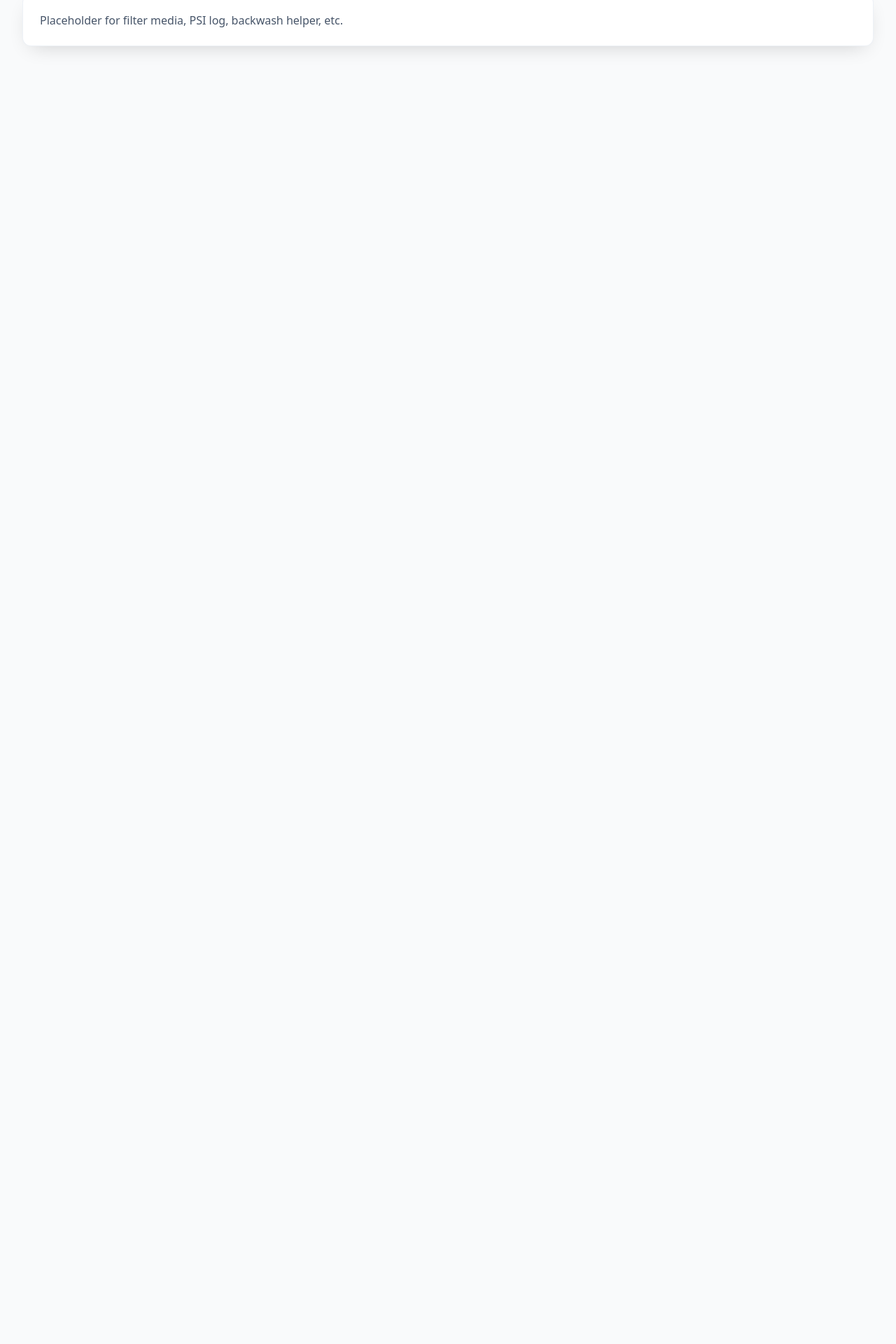
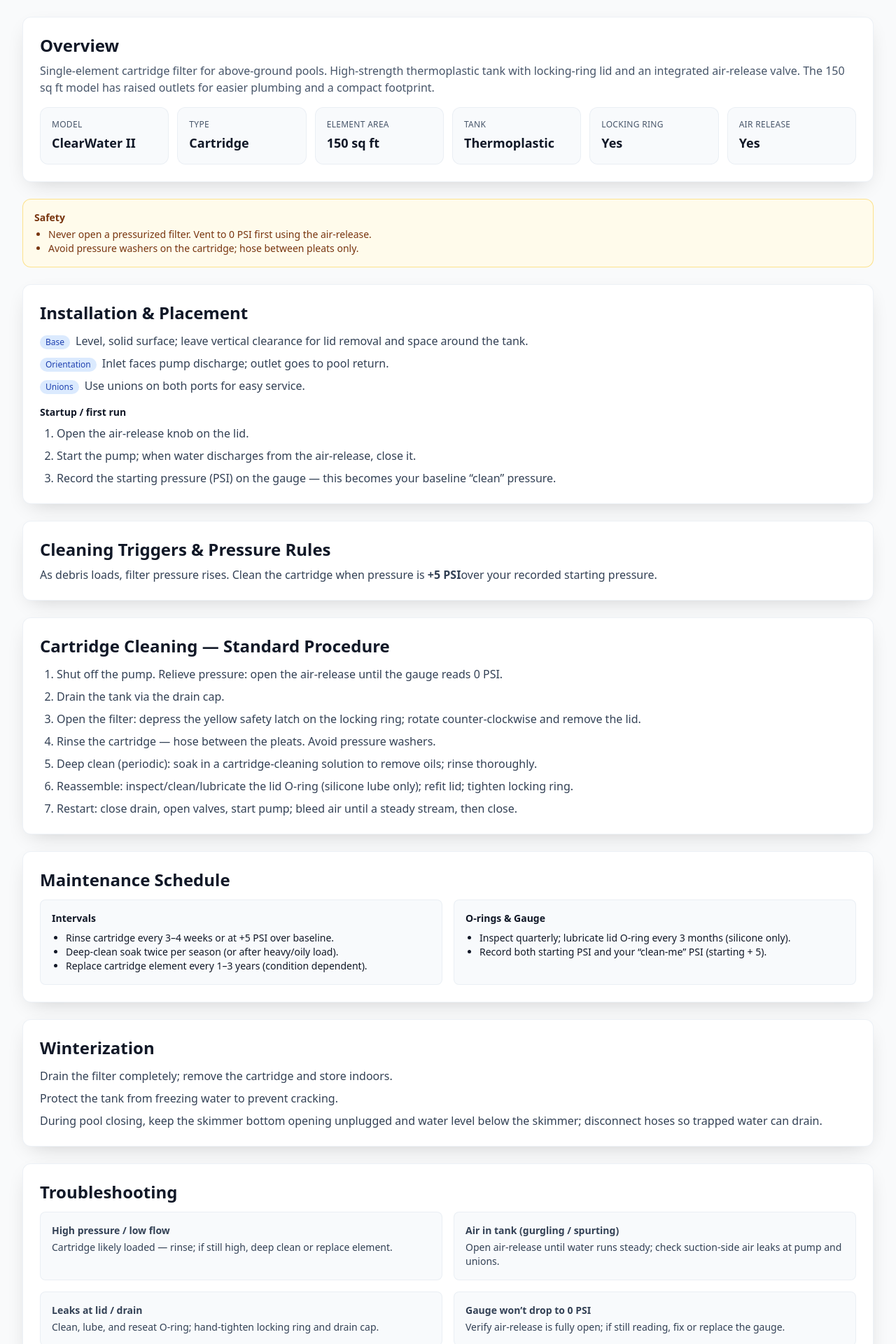
Before and after one commit to rsdoss/atlantis-dashboard, a Next.js app: page /filter in a window 1280 px wide. Shown: the part 185-2105 px from the top of the page at 70% size. Before the commit the page ends 800 px from the top, so only its background shows below. Built offline with nearby package versions, Linux system fonts and the light colour scheme.

Commit message:
feat(filter): implement ClearWater II 150 cartridge filter page from filter-hardware.md

```diff
--- a/app/filter/page.tsx
+++ b/app/filter/page.tsx
@@ -1,18 +1,133 @@
 import { FilterIcon } from '@/components/icons'
+import { Stat } from '@/components/Stat'
 
 export default function FilterPage() {
   return (
-    <div className="space-y-4">
+    <div className="space-y-6">
       {/* Breadcrumbs in layout replace Back button */}
       <div className="flex items-center gap-3">
         <div className="p-2 rounded-lg bg-brand-100 text-brand-800 dark:bg-brand-900/40 dark:text-brand-100">
           <FilterIcon className="h-6 w-6" />
         </div>
-        <h1 className="hero">Filter</h1>
+        <div>
+          <h1 className="hero">Filter</h1>
+          <div className="text-slate-600 dark:text-slate-300">Waterway ClearWater II — 150 sq ft Cartridge</div>
+        </div>
       </div>
-      <div className="card p-6">
-        <p className="text-slate-600 dark:text-slate-300">Placeholder for filter media, PSI log, backwash helper, etc.</p>
-      </div>
+
+      <section className="card p-6">
+        <h2 className="section">Overview</h2>
+        <p className="mt-2 text-slate-600 dark:text-slate-300">
+          Single‑element cartridge filter for above‑ground pools. High‑strength thermoplastic tank with locking‑ring lid
+          and an integrated air‑release valve. The 150 sq ft model has raised outlets for easier plumbing and a compact footprint.
+        </p>
+        <div className="mt-4 grid grid-cols-2 md:grid-cols-3 lg:grid-cols-6 gap-3">
+          <Stat label="Model" value={<span>ClearWater II</span>} />
+          <Stat label="Type" value={<span>Cartridge</span>} />
+          <Stat label="Element area" value={<span>150 sq ft</span>} />
+          <Stat label="Tank" value={<span>Thermoplastic</span>} />
+          <Stat label="Locking ring" value={<span>Yes</span>} />
+          <Stat label="Air release" value={<span>Yes</span>} />
+        </div>
+      </section>
+
+      <section className="p-4 rounded-xl border border-amber-300/60 dark:border-amber-600/50 bg-amber-50 dark:bg-amber-900/20">
+        <div className="text-sm font-semibold text-amber-900 dark:text-amber-200">Safety</div>
+        <ul className="mt-1 text-sm list-disc pl-5 text-amber-900 dark:text-amber-100">
+          <li>Never open a pressurized filter. Vent to 0 PSI first using the air‑release.</li>
+          <li>Avoid pressure washers on the cartridge; hose between pleats only.</li>
+        </ul>
+      </section>
+
+      <section className="card p-6">
+        <h2 className="section">Installation & Placement</h2>
+        <ul className="mt-3 space-y-2 text-slate-700 dark:text-slate-200">
+          <li><span className="badge mr-2">Base</span>Level, solid surface; leave vertical clearance for lid removal and space around the tank.</li>
+          <li><span className="badge mr-2">Orientation</span>Inlet faces pump discharge; outlet goes to pool return.</li>
+          <li><span className="badge mr-2">Unions</span>Use unions on both ports for easy service.</li>
+        </ul>
+        <div className="mt-4">
+          <div className="text-sm font-semibold">Startup / first run</div>
+          <ol className="mt-2 space-y-2 list-decimal pl-6 text-slate-700 dark:text-slate-200">
+            <li>Open the air‑release knob on the lid.</li>
+            <li>Start the pump; when water discharges from the air‑release, close it.</li>
+            <li>Record the starting pressure (PSI) on the gauge — this becomes your baseline “clean” pressure.</li>
+          </ol>
+        </div>
+      </section>
+
+      <section className="card p-6">
+        <h2 className="section">Cleaning Triggers & Pressure Rules</h2>
+        <p className="mt-2 text-slate-700 dark:text-slate-200">
+          As debris loads, filter pressure rises. Clean the cartridge when pressure is <span className="font-semibold">+5 PSI</span>
+          over your recorded starting pressure.
+        </p>
+      </section>
+
+      <section className="card p-6">
+        <h2 className="section">Cartridge Cleaning — Standard Procedure</h2>
+        <ol className="mt-3 space-y-2 list-decimal pl-6 text-slate-700 dark:text-slate-200">
+          <li>Shut off the pump. Relieve pressure: open the air‑release until the gauge reads 0 PSI.</li>
+          <li>Drain the tank via the drain cap.</li>
+          <li>Open the filter: depress the yellow safety latch on the locking ring; rotate counter‑clockwise and remove the lid.</li>
+          <li>Rinse the cartridge — hose between the pleats. Avoid pressure washers.</li>
+          <li>Deep clean (periodic): soak in a cartridge‑cleaning solution to remove oils; rinse thoroughly.</li>
+          <li>Reassemble: inspect/clean/lubricate the lid O‑ring (silicone lube only); refit lid; tighten locking ring.</li>
+          <li>Restart: close drain, open valves, start pump; bleed air until a steady stream, then close.</li>
+        </ol>
+      </section>
+
+      <section className="card p-6">
+        <h2 className="section">Maintenance Schedule</h2>
+        <div className="mt-3 grid grid-cols-1 md:grid-cols-2 gap-4">
+          <div className="p-4 rounded-lg bg-slate-50 dark:bg-slate-800/50 border border-slate-200/60 dark:border-slate-700/50">
+            <div className="text-sm font-semibold">Intervals</div>
+            <ul className="mt-2 list-disc pl-5 text-sm">
+              <li>Rinse cartridge every 3–4 weeks or at +5 PSI over baseline.</li>
+              <li>Deep‑clean soak twice per season (or after heavy/oily load).</li>
+              <li>Replace cartridge element every 1–3 years (condition dependent).</li>
+            </ul>
+          </div>
+          <div className="p-4 rounded-lg bg-slate-50 dark:bg-slate-800/50 border border-slate-200/60 dark:border-slate-700/50">
+            <div className="text-sm font-semibold">O‑rings & Gauge</div>
+            <ul className="mt-2 list-disc pl-5 text-sm">
+              <li>Inspect quarterly; lubricate lid O‑ring every 3 months (silicone only).</li>
+              <li>Record both starting PSI and your “clean‑me” PSI (starting + 5).</li>
+            </ul>
+          </div>
+        </div>
+      </section>
+
+      <section className="card p-6">
+        <h2 className="section">Winterization</h2>
+        <ul className="mt-3 space-y-2 text-slate-700 dark:text-slate-200">
+          <li>Drain the filter completely; remove the cartridge and store indoors.</li>
+          <li>Protect the tank from freezing water to prevent cracking.</li>
+          <li>During pool closing, keep the skimmer bottom opening unplugged and water level below the skimmer; disconnect hoses so trapped water can drain.</li>
+        </ul>
+      </section>
+
+      <section className="card p-6">
+        <h2 className="section">Troubleshooting</h2>
+        <div className="mt-3 grid grid-cols-1 md:grid-cols-2 gap-4 text-sm text-slate-700 dark:text-slate-200">
+          <div className="p-4 rounded-lg bg-slate-50 dark:bg-slate-800/50 border border-slate-200/60 dark:border-slate-700/50">
+            <div className="font-semibold">High pressure / low flow</div>
+            <p className="mt-1">Cartridge likely loaded — rinse; if still high, deep clean or replace element.</p>
+          </div>
+          <div className="p-4 rounded-lg bg-slate-50 dark:bg-slate-800/50 border border-slate-200/60 dark:border-slate-700/50">
+            <div className="font-semibold">Air in tank (gurgling / spurting)</div>
+            <p className="mt-1">Open air‑release until water runs steady; check suction‑side air leaks at pump and unions.</p>
+          </div>
+          <div className="p-4 rounded-lg bg-slate-50 dark:bg-slate-800/50 border border-slate-200/60 dark:border-slate-700/50">
+            <div className="font-semibold">Leaks at lid / drain</div>
+            <p className="mt-1">Clean, lube, and reseat O‑ring; hand‑tighten locking ring and drain cap.</p>
+          </div>
+          <div className="p-4 rounded-lg bg-slate-50 dark:bg-slate-800/50 border border-slate-200/60 dark:border-slate-700/50">
+            <div className="font-semibold">Gauge won’t drop to 0 PSI</div>
+            <p className="mt-1">Verify air‑release is fully open; if still reading, fix or replace the gauge.</p>
+          </div>
+        </div>
+      </section>
     </div>
   )
 }
```
Also changed, not shown: 1 other file (tests, documents, lock files or other folders).
